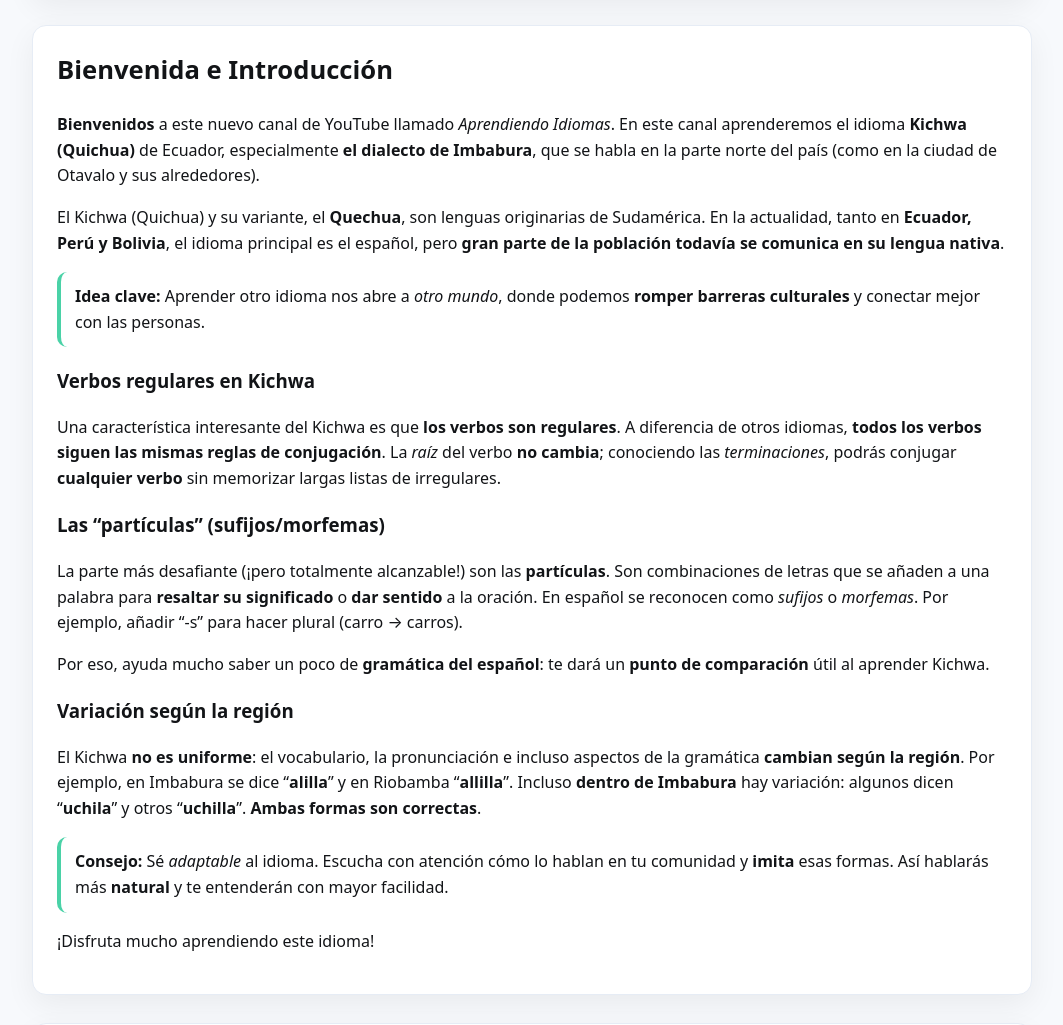
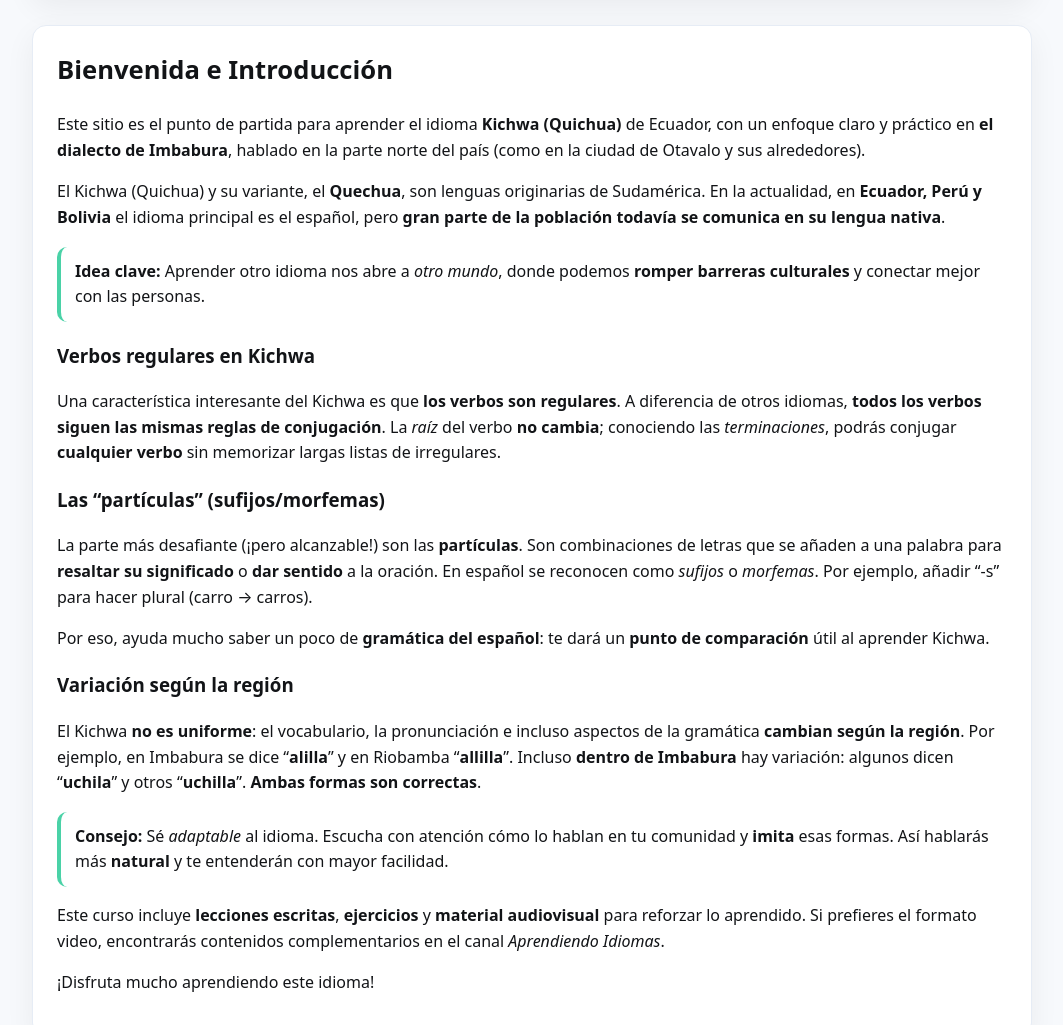
Before and after one commit to PowerfulCodeEc/kichwa-imbabura-clases, a plain HTML site: page index.html in a window 1280 px wide. Shown: the part 351-1376 px from the top of the page, without its empty margins (108-1171 px from the left). Drawn offline with Linux system fonts and the light colour scheme.

Commit message:
Revise introduction section for clarity and flow
Updated the introduction section with clearer language and improved readability.

```diff
--- a/index.html
+++ b/index.html
@@ -161,12 +161,13 @@
     </section>
 
     <!-- ========= INTRODUCCIÓN ========= -->
+
 <section id="introduccion" aria-labelledby="intro-title">
   <h2 id="intro-title">Bienvenida e Introducción</h2>
 
-      <p><strong>Bienvenidos</strong> a este nuevo canal de YouTube llamado <em>Aprendiendo Idiomas</em>. En este canal aprenderemos el idioma <strong>Kichwa (Quichua)</strong> de Ecuador, especialmente <strong>el dialecto de Imbabura</strong>, que se habla en la parte norte del país (como en la ciudad de Otavalo y sus alrededores).</p>
+  <p>Este sitio es el punto de partida para aprender el idioma <strong>Kichwa (Quichua)</strong> de Ecuador, con un enfoque claro y práctico en <strong>el dialecto de Imbabura</strong>, hablado en la parte norte del país (como en la ciudad de Otavalo y sus alrededores).</p>
 
-      <p>El Kichwa (Quichua) y su variante, el <strong>Quechua</strong>, son lenguas originarias de Sudamérica. En la actualidad, tanto en <strong>Ecuador, Perú y Bolivia</strong>, el idioma principal es el español, pero <strong>gran parte de la población todavía se comunica en su lengua nativa</strong>.</p>
+  <p>El Kichwa (Quichua) y su variante, el <strong>Quechua</strong>, son lenguas originarias de Sudamérica. En la actualidad, en <strong>Ecuador, Perú y Bolivia</strong> el idioma principal es el español, pero <strong>gran parte de la población todavía se comunica en su lengua nativa</strong>.</p>
 
   <div class="callout">
     <strong>Idea clave:</strong> Aprender otro idioma nos abre a <em>otro mundo</em>, donde podemos <strong>romper barreras culturales</strong> y conectar mejor con las personas.
@@ -176,7 +177,7 @@
   <p>Una característica interesante del Kichwa es que <strong>los verbos son regulares</strong>. A diferencia de otros idiomas, <strong>todos los verbos siguen las mismas reglas de conjugación</strong>. La <em>raíz</em> del verbo <strong>no cambia</strong>; conociendo las <em>terminaciones</em>, podrás conjugar <strong>cualquier verbo</strong> sin memorizar largas listas de irregulares.</p>
 
   <h3>Las “partículas” (sufijos/morfemas)</h3>
-      <p>La parte más desafiante (¡pero totalmente alcanzable!) son las <strong>partículas</strong>. Son combinaciones de letras que se añaden a una palabra para <strong>resaltar su significado</strong> o <strong>dar sentido</strong> a la oración. En español se reconocen como <em>sufijos</em> o <em>morfemas</em>. Por ejemplo, añadir “-s” para hacer plural (carro → carros).</p>
+  <p>La parte más desafiante (¡pero alcanzable!) son las <strong>partículas</strong>. Son combinaciones de letras que se añaden a una palabra para <strong>resaltar su significado</strong> o <strong>dar sentido</strong> a la oración. En español se reconocen como <em>sufijos</em> o <em>morfemas</em>. Por ejemplo, añadir “-s” para hacer plural (carro → carros).</p>
 
   <p>Por eso, ayuda mucho saber un poco de <strong>gramática del español</strong>: te dará un <strong>punto de comparación</strong> útil al aprender Kichwa.</p>
 
@@ -187,8 +188,11 @@
     <strong>Consejo:</strong> Sé <em>adaptable</em> al idioma. Escucha con atención cómo lo hablan en tu comunidad y <strong>imita</strong> esas formas. Así hablarás más <strong>natural</strong> y te entenderán con mayor facilidad.
   </div>
 
+  <p>Este curso incluye <strong>lecciones escritas</strong>, <strong>ejercicios</strong> y <strong>material audiovisual</strong> para reforzar lo aprendido. Si prefieres el formato video, encontrarás contenidos complementarios en el canal <em>Aprendiendo Idiomas</em>.</p>
+
   <p>¡Disfruta mucho aprendiendo este idioma!</p>
 </section>
+
 
     <!-- ========= QUÉ APRENDERÁS ========= -->
     <section id="que-aprenderas" aria-labelledby="learn-title">
```
Lines whose indentation alone changed are shown as unchanged.
